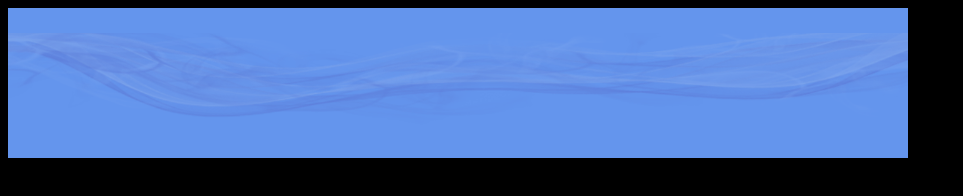
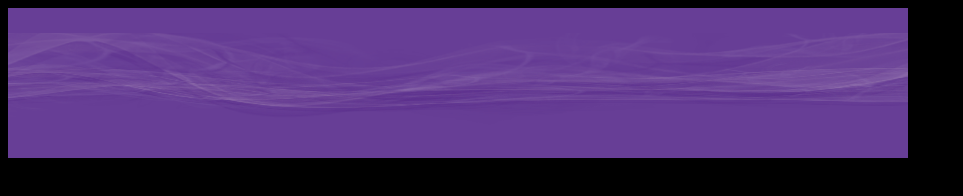
Before and after one commit to Rogerrch/animated-linear-smoke, a plain HTML site: page index.html in a window 1280 px wide. Shown: the whole page, without its empty margins (0-963 px from the left). Drawn offline with Linux system fonts and the light colour scheme.

Commit message:
pasted code into 08_media

```diff
--- a/style.css
+++ b/style.css
@@ -2,14 +2,14 @@
 body {
     background-color: black;
 }
-/*Smoke*/
+/*linear-Smoke*/
 .airflow {
     position: absolute;
     width: 900px;
     height: 150px;
     margin: 0px auto;
     overflow: hidden;
-    background-color: cornflowerblue;
+    background-color: rgb(103, 62, 150);
 }
 
 .theCard {
@@ -18,12 +18,10 @@ body {
     height: 100%;
     /* background-image: url(images/ghost2.png); */
     background-repeat: repeat-x;
-    -webkit-animation: header_Roll linear 20s infinite;
+    -webkit-animation: header_Roll linear 24s infinite;
 
 }
 
-
-/*
 .card-one {
     position: absolute;
     width: 1800px;
@@ -32,12 +30,13 @@ body {
     background-image: url(images/breeze2.png);
     background-repeat: repeat-x;
     transform: rotateX(180deg);
-} */
+}
 
 .card-two {
     position: absolute;
     width: 1800px;
     height: 151px;
+    left: 30px;
     backface-visibility: visible;
     background-image: url(images/breeze2.png);
     background-size: 930px 200px;
@@ -47,26 +46,26 @@ body {
 
 }
 
-/* .card-three {
+.card-three {
     position: absolute;
     width: 1800px;
     height: 151px;
+    left: 60px;
     backface-visibility: visible;
     background-image: url(images/breeze2.png);
     background-size: 960px 100px;
     background-repeat: repeat-x;
     transform: rotateX(110deg);
-} */
+}
 
-
-/*Translate*/
+/*linear-Smoke (Translate)*/
 @-webkit-keyframes header_Roll {
     from { right: 0px; }
     to { right: 900px; }
 }
-/*rotate*/
+/*linear-Smoke (Rotate)*/
     .card-one {
-        -webkit-animation: rotation 14s infinite linear;
+        -webkit-animation: rotation 16s infinite linear;
     }
     @-webkit-keyframes rotation {
         from {-webkit-transform: rotateX(179deg);
```
Also changed, not shown: index.html (+0 -6 lines), 1 other file.
